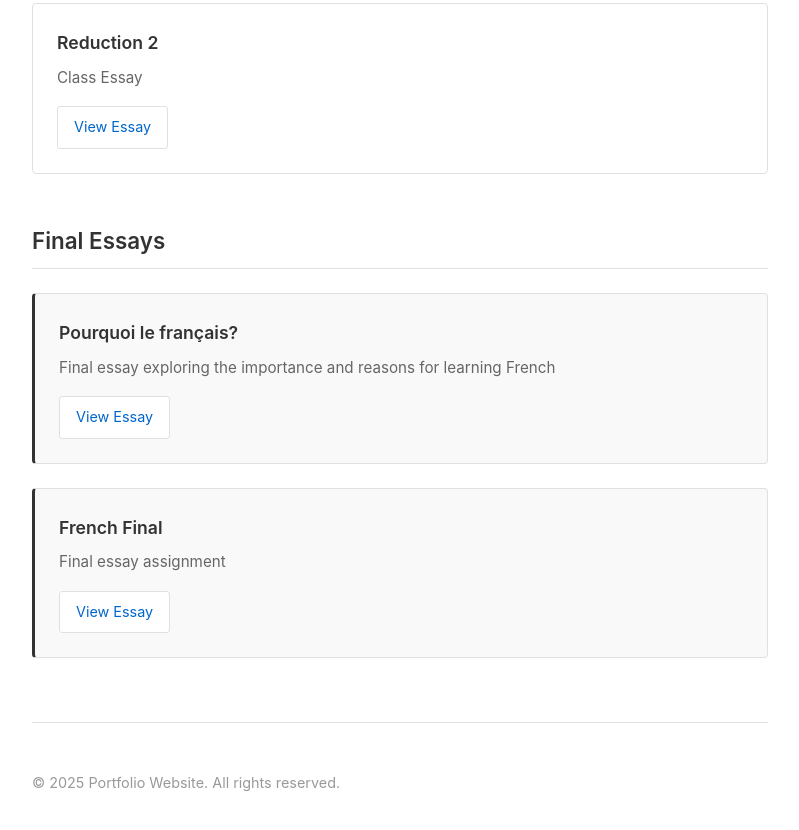
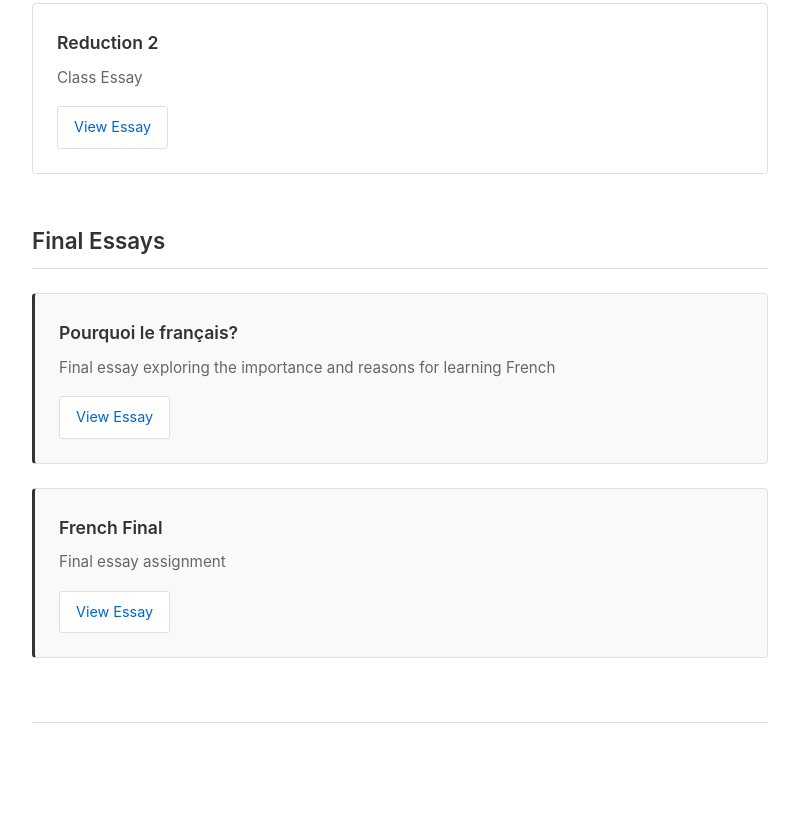
Before and after one commit to joMusangu/myfrenchweb, a website: page public/index.html in a window 1280 px wide. Shown: the part 2919-3749 px from the top of the page, without its empty margins (240-1039 px from the left). Drawn offline with Linux system fonts and the light colour scheme.

Commit message:
removed some copyright stuff

```diff
--- a/public/index.html
+++ b/public/index.html
@@ -51,7 +51,7 @@
         </main>
 
         <footer>
-            <p>&copy; 2025 Portfolio Website. All rights reserved.</p>
+            <p></p>
         </footer>
     </div>
 
```
